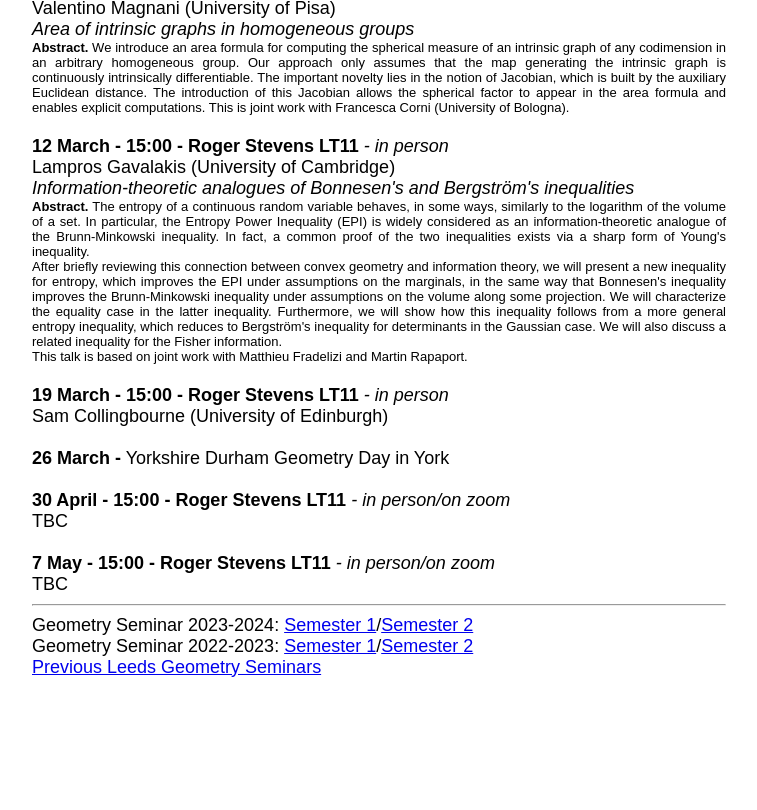
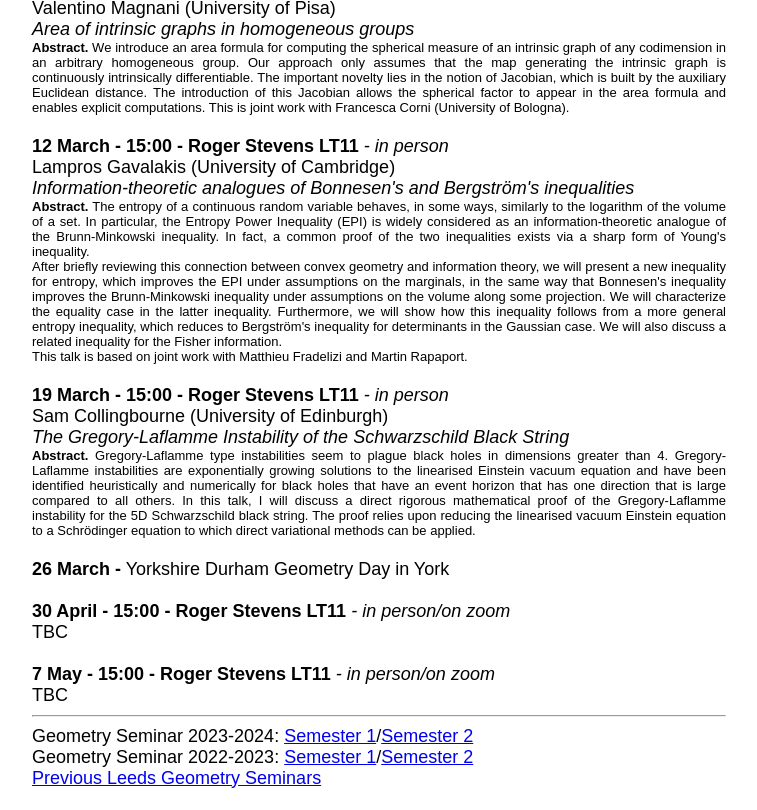
Before and after one commit to drbenlambert/drbenlambert.github.io, a plain HTML site: page GeometrySeminar.html in a window 1280 px wide. Shown: the part 1359-2169 px from the top of the page, without its empty margins (261-1018 px from the left). Before the commit the page ends 2058 px from the top, so only its background shows below. Drawn offline with Linux system fonts and the light colour scheme.

Commit message:
GS Update

```diff
--- a/GeometrySeminar.html
+++ b/GeometrySeminar.html
@@ -122,14 +122,11 @@ This talk is based on joint work with Matthieu Fradelizi and Martin Rapaport.
 <br><b>19 March - 15:00 - Roger Stevens LT11</b> <i>- in person</i>
 <br>Sam Collingbourne (University of Edinburgh) <br>
 <!--<b><span style ="color: red">Note the unusual time!</span></b><br>-->
-<!--<i>Title</i><br>
+<i>The Gregory-Laflamme Instability of the Schwarzschild Black String</i><br>
 <font size="-1" face="Arial,Helvetica">
 <b>Abstract.</b>
-Abstract when available
+Gregory-Laflamme type instabilities seem to plague black holes in dimensions greater than 4. Gregory-Laflamme instabilities are exponentially growing solutions to the linearised Einstein vacuum equation and have been identified heuristically and numerically for black holes that have an event horizon that has one direction that is large compared to all others. In this talk, I will discuss a direct rigorous mathematical proof of the Gregory-Laflamme instability for the 5D Schwarzschild black string. The proof relies upon reducing the linearised vacuum Einstein equation to a Schrödinger equation to which direct variational methods can be applied.
  </font><br>
-<font size="-1" face="Arial,Helvetica">
-<i>Joint Geometry and Analysis Seminar</i>
- </font><br> -->
 
 <br><b>26 March -</b>  Yorkshire Durham Geometry Day in York<br>
 <!--<br>TBC <br>
```
